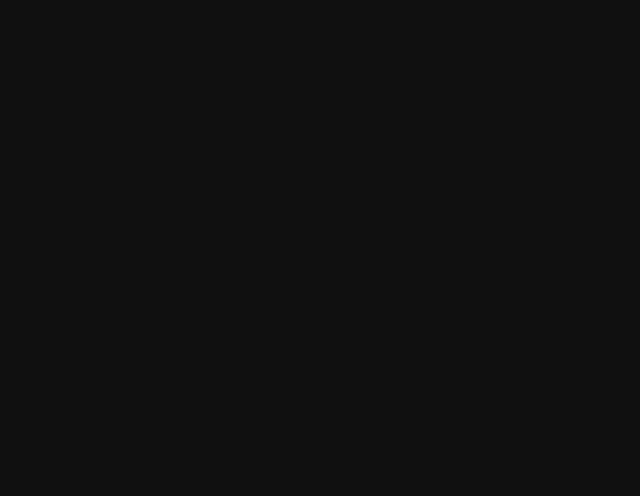
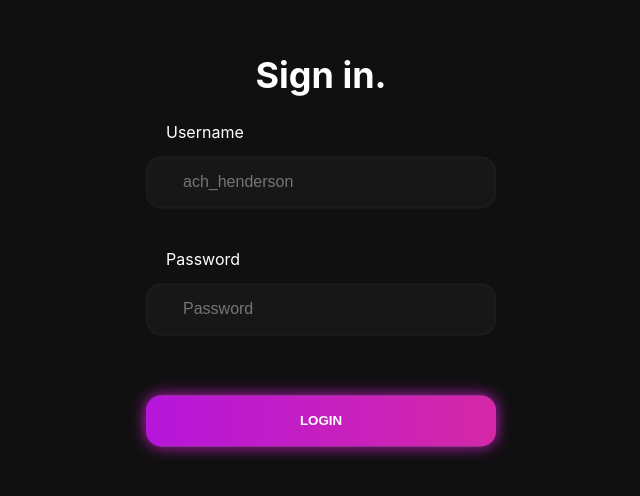
Before and after one commit to angushenderson/Collaborative-Text-Editor, a React (Create React App) app in the folder frontend/: page /login in a window 1280 px wide. Shown: the part 152-648 px from the top of the page, without its empty margins (319-959 px from the left). Built offline with nearby package versions, Linux system fonts and the light colour scheme.

Commit message:
Added login page

```diff
--- a/frontend/src/App.js
+++ b/frontend/src/App.js
@@ -1,8 +1,9 @@
-import { useState, useEffect } from 'react';
+import { useState } from 'react';
 import { BrowserRouter, Route, Switch } from 'react-router-dom';
 import SignUpRootPage from './pages/auth/SignUpRootPage';
 import { isUserAuthenticated } from './utils/auth';
 import { userContext } from './userContext';
+import LoginPage from './pages/auth/LoginPage';
 
 function App() {
   // User is initially an empty dictionary
@@ -21,16 +22,6 @@ function App() {
     }
   }
 
-  // useEffect(() => {
-  //   fetch('/api/auth/my-account/', {
-  //     headers: {'Authorization': `Bearer ${user.Authorization.access}`},
-  //   }).then(response => response.json())
-  //   .then(data => {
-  //     console.log(data);
-  //     setUser({...user, profile_picture: data['profile_picture']});
-  //   });
-  // });
-
   return (
     // Context is { user, setUser }, use this syntax for unpacking
     <userContext.Provider value={{
@@ -39,6 +30,16 @@ function App() {
     }}>
       <BrowserRouter>
         <Switch>
+          <Route path='/login' render={(props) => {
+            if (!isUserAuthenticated(user)) {
+              return <LoginPage />
+            } else {
+              return <div>
+                <h1>Welcome {user.username}</h1>
+                <img src={user.profile_picture} alt='Profile picture' />
+              </div>;
+            }
+          }} />
           <Route path='/signup' render={(props) => {
             if (!isUserAuthenticated(user)) {
               return <SignUpRootPage />
--- a/frontend/src/pages/auth/LoginPage.js
+++ b/frontend/src/pages/auth/LoginPage.js
@@ -1,3 +1,95 @@
+import { useState, useContext } from 'react';
+import { Redirect } from 'react-router-dom';
+import TextInput from '../../components/input/text_input';
+import Button from '../../components/input/button';
+import { userContext } from '../../userContext';
+
 export default function LoginPage(props) {
-  return <h1>Login page</h1>;
+  const [username, setUsername] = useState('');
+  const [password, setPassword] = useState('');
+  const [inputError, setInputError] = useState(false);
+  // If true, redirect to homepage (login complete)
+  const [redirect, setRedirect] = useState(false);
+
+  // User context
+  const { user, setUser } = useContext(userContext);
+
+  const resetErrors = () => {
+    setInputError(false);
+  }
+
+  // Handle form submition
+  const handleSubmit = () => {
+    if (password !== '' && username !== '') {
+      resetErrors();
+      // Fetch a token pair
+      fetch('api/auth/token/', {
+        method: 'POST',
+        headers: {
+          'Accept': 'application/json',
+          'Content-Type': 'application/json',
+        },
+        body: JSON.stringify({'username': username, 'password': password})
+      }).then(response => {
+        // Signup valid, proceed to next phase
+        if (response.ok) {
+          // Username and password are valid
+          return response.json();
+        } else {
+          // Credentials are invalid
+          setInputError(true);
+        }
+      }).then(data => {
+        if (data !== undefined) {
+          // Set user context and proceed redirect to homepage
+          setUser(data);
+          // Store access and refresh tokens in local storage
+          localStorage.setItem('access', data.access);
+          localStorage.setItem('refresh', data.refresh);
+          setRedirect(true);
+        }
+      })
+    } else {
+      setInputError(true);
+    }
+  }
+
+  if (redirect) {
+    // Login complete
+    return <Redirect to='' />
+  }
+
+  return <div className='form-container'>
+    <h1>Sign in.</h1>
+    {/* Username */}
+    <TextInput
+      value={username}
+      setValue={setUsername}
+      id='username'
+      type='text'
+      label='Username'
+      placeholderText='ach_henderson'
+      autocomplete='username'
+      isError={inputError}
+      handleKeypress={resetErrors}
+      errorMessage='Invalid credentials!'
+      isValid={username !== ''}
+    />
+    {/* Password */}
+    <TextInput
+      value={password}
+      setValue={setPassword}
+      id='password'
+      type='password'
+      label='Password'
+      placeholderText='Password'
+      autocomplete='password'
+      isError={inputError}
+      handleKeypress={resetErrors}
+      errorMessage='Invalid credentials!'
+      isValid={password !== ''}
+    />
+    {/* Submit button */}
+    <Button text='Login' type='submit' onClick={handleSubmit} />
+  </div>;
 }
--- a/frontend/src/pages/auth/RegisterPage.js
+++ b/frontend/src/pages/auth/RegisterPage.js
@@ -58,9 +58,18 @@ export default function RegisterPage(props) {
     });
   }
 
+  const resetErrors = () => {
+    setInputErrors({
+      'username': false,
+      'password': false,
+      'confirm_password': false,
+    })
+  }
+
   // Handle form submition
   const handleSubmit = () => {
     if (password === confirmPassword && password !== '' && isPasswordStrongEnough && isUsernameUnique) {
+      resetErrors();
       fetch('api/auth/register/', {
         method: 'POST',
         headers: {
--- a/frontend/src/pages/auth/SetProfilePhotoPage.js
+++ b/frontend/src/pages/auth/SetProfilePhotoPage.js
@@ -39,7 +39,6 @@ export default function SetProfilePhotoPage(props) {
         body: formData,
       }).then(response => response.json())
       .then(data => {
-        console.log(data);
         setUser({...user, profile_picture: data['profile_picture']});
       });
     });
--- a/frontend/src/utils/auth.js
+++ b/frontend/src/utils/auth.js
@@ -1,8 +1,5 @@
-import { userContext } from '../userContext';
-
 export function isUserAuthenticated(user) {
   // Helper function to check if user is authenticated
   // Function takes user object from userContext
-  console.log(user);
   return user.hasOwnProperty('Authorization');
 }
```
Also changed, not shown: frontend/src/utils/login.js (deleted, +0 -16 lines).
